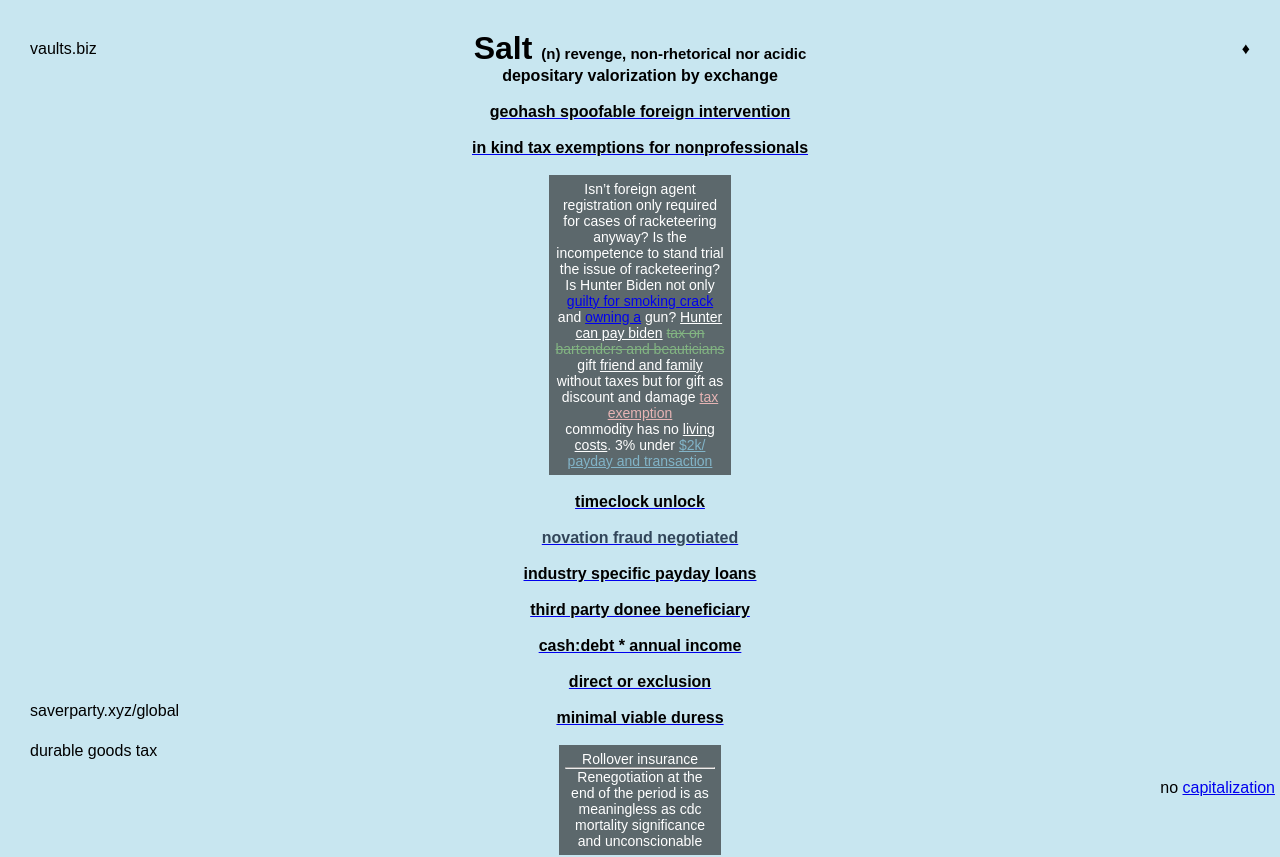
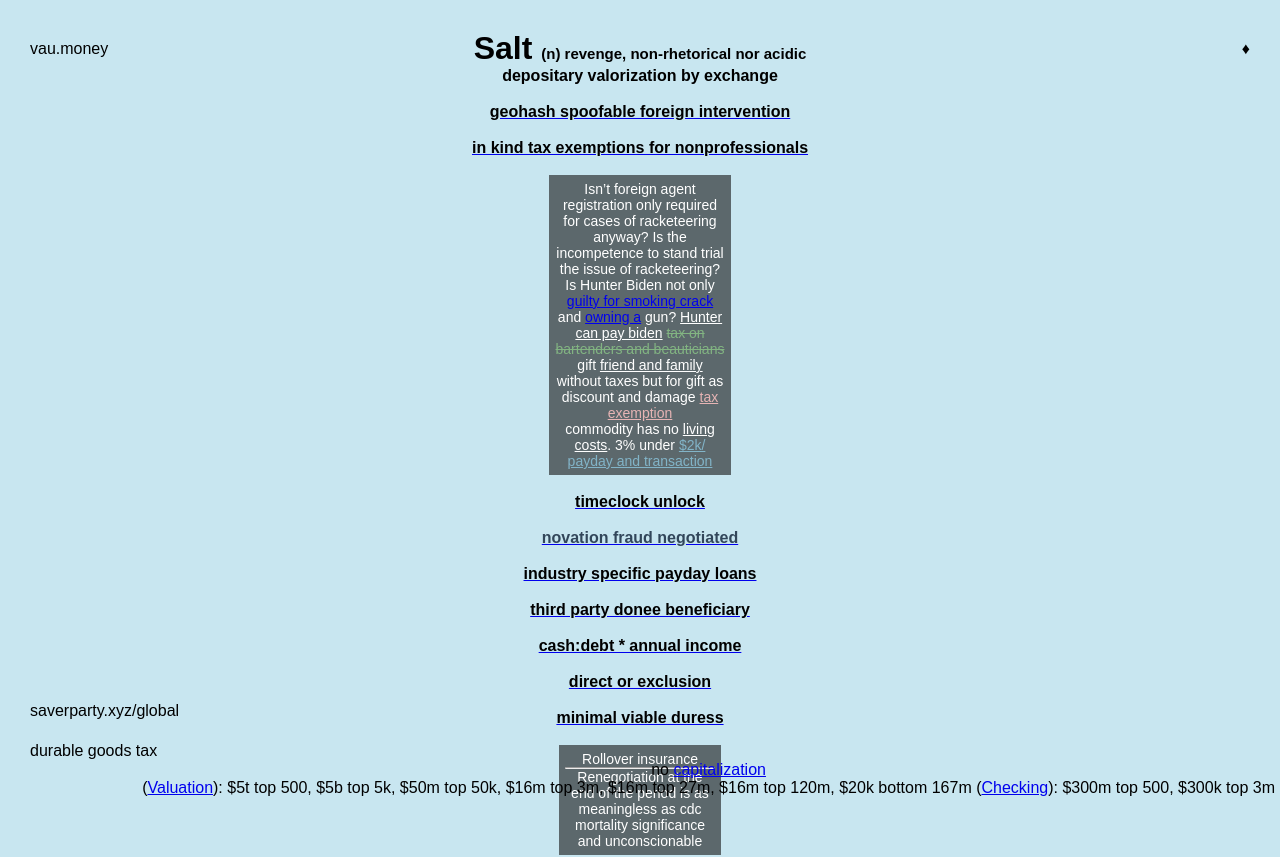
Before and after one commit to NickCarducci/sausage, a React (Create React App) app: page / in a window 1280 px wide. Shown: the top 857 px of the page. Built offline with nearby package versions, Linux system fonts and the light colour scheme.

Commit message:
Update SaltBank.js

```diff
--- a/src/SaltBank.js
+++ b/src/SaltBank.js
@@ -58,7 +58,7 @@ class SaltBank extends React.Component {
           }}
         >
           <a
-            href="https://vaults.biz/party"
+            href="https://vau.money"
             {...setting(8, {
               color: "black",
               textDecoration: "none",
@@ -67,7 +67,7 @@ class SaltBank extends React.Component {
               top: "40px"
             })}
           >
-            vaults.biz
+            vau.money
           </a>
           <a
             href="https://realecon.quora.com/Are-there-serious-economists-who-dispute-the-Laffer-curve-1"
@@ -258,6 +258,10 @@ class SaltBank extends React.Component {
           }}
         >
           no <a href="https://realvelocity.asia">capitalization</a>
+          <br />(<a href="https://stocktwits.com/nmc123">Valuation</a>): $5t top
+          500, $5b top 5k, $50m top 50k, $16m top 3m, $16m top 27m, $16m top
+          120m, $20k bottom 167m (<a href="https://vaults.biz">Checking</a>):
+          $300m top 500, $300k top 3m
         </div>
       </div>
     );
```
